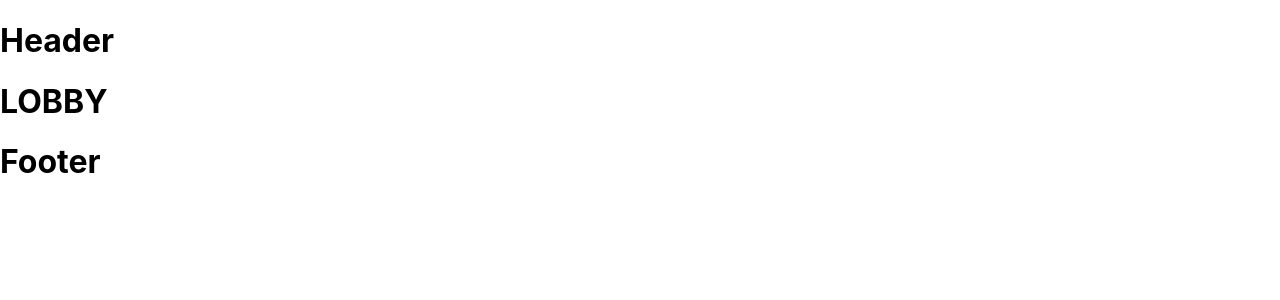
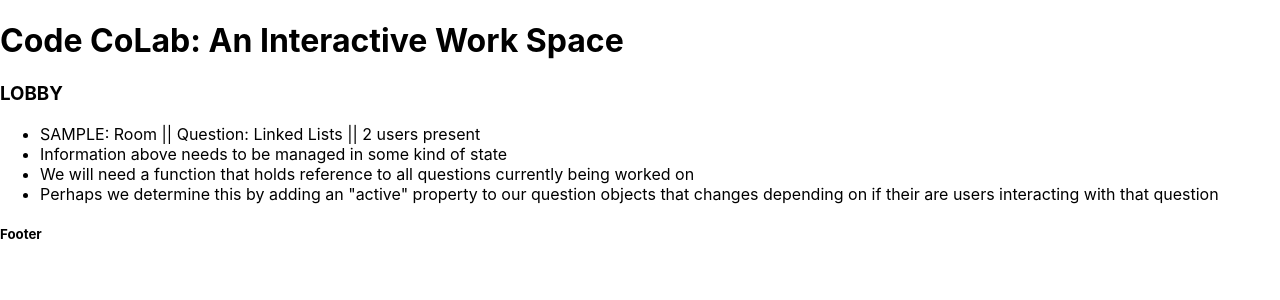
Before and after one commit to thornrae/react-codecolab, a React (Create React App) app: page / in a window 1280 px wide. Shown: the top 300 px of the page. Built offline with nearby package versions, Linux system fonts and the light colour scheme.

Commit message:
notes on each component of what should ultimately render and what we will need

```diff
--- a/package.json
+++ b/package.json
@@ -3,9 +3,12 @@
   "version": "0.1.0",
   "private": true,
   "dependencies": {
+    "@material-ui/core": "^4.12.2",
     "@testing-library/jest-dom": "^5.14.1",
     "@testing-library/react": "^11.2.7",
     "@testing-library/user-event": "^12.8.3",
+    "axios": "^0.21.1",
+    "query-string": "^4.3.4",
     "react": "^17.0.2",
     "react-dom": "^17.0.2",
     "react-router-dom": "^5.2.0",
--- a/src/components/chat/chat.js
+++ b/src/components/chat/chat.js
@@ -1,10 +1,29 @@
-import React from 'react';
-// import io from 'socket.io-client';
+import React, { useEffect } from 'react';
+
+import io from 'socket.io-client';
+
+let socket;
+
 
 const Chat = () => {
+  const ENDPOINT = "localhost:3333";
+
+  useEffect(() => {
+    socket = io(ENDPOINT)
+    console.log('user added front end?')
+
+    console.log(socket);
+
+  }, )
 
 return (
-  <h1>CHAT</h1>
+  <>
+  <p>Question: Reverse a Linked List</p>
+  <h2>CHAT</h2>
+  <p>Chat functionality will live here</p>
+  <p>Display resources for this question here</p>
+</>
+
 )
 
 }
--- a/src/components/colab/colab.js
+++ b/src/components/colab/colab.js
@@ -1,14 +1,16 @@
 import React from 'react';
-import Chat from '../chat/chat.js'
+import Chat from '../chat/chat.js';
 
 //import socket.io
 //pass socket.id as props to chat
 
 const Colab = () => {
 
+
 return (
   <>
   <h1>CoLab Room</h1>
+  <p>this page should display question passed to this component from whatever was selected from Create component (as props) </p>
   <Chat />
   </>
 )
--- a/src/components/createnew/createnew.js
+++ b/src/components/createnew/createnew.js
@@ -3,7 +3,13 @@ import React from 'react';
 const CreateNew = () => {
 
 return (
-  <h1>Create New Room Here</h1>
+  <>
+  <h3>Create New Room Here</h3>
+  <ul> <p>We Need To:</p>
+    <li>Make axios call to database to render list of questions, that sets state in this component using the useState hook</li>
+    <li>Attach an onClick function to the rendered questions, so that, when selected will pass that question information as props to the colab lab and be used to render the question in the page</li>
+  </ul>
+  </>
 )
 
 
--- a/src/components/footer/footer.js
+++ b/src/components/footer/footer.js
@@ -4,7 +4,7 @@ import React from 'react';
 const Footer = () => {
 
 return (
-  <h1>Footer</h1>
+  <h5>Footer</h5>
 )
 
 }
--- a/src/components/header/header.js
+++ b/src/components/header/header.js
@@ -8,7 +8,7 @@ const Header = () => {
 
 return (
   <Router>
-    <h1>Header</h1>
+    <h1>Code CoLab: An Interactive Work Space</h1>
     <Route path="/signin" exact component={SignIn} />
     <Route path="/signup" exact component={SignUp} />
     <Route path="/aboutus" exact component={AboutUs} />
--- a/src/components/lobby/lobby.js
+++ b/src/components/lobby/lobby.js
@@ -3,7 +3,18 @@ import React from 'react';
 const Lobby = () => {
 
 return (
-  <h1>LOBBY</h1>
+  <>
+  <h3>LOBBY</h3>
+  <div>
+    <ul>
+      <li>SAMPLE: Room || Question: Linked Lists || 2 users present</li>
+      <li>Information above needs to be managed in some kind of state</li>
+      <li>We will need a function that holds reference to all questions currently being worked on</li>
+      <li>Perhaps we determine this by adding an "active" property to our question objects that changes depending on if their are users interacting with that question</li>
+    </ul>
+
+  </div>
+  </>
 )
 
 
```
Also changed, not shown: 1 other file (tests, documents, lock files or other folders).
